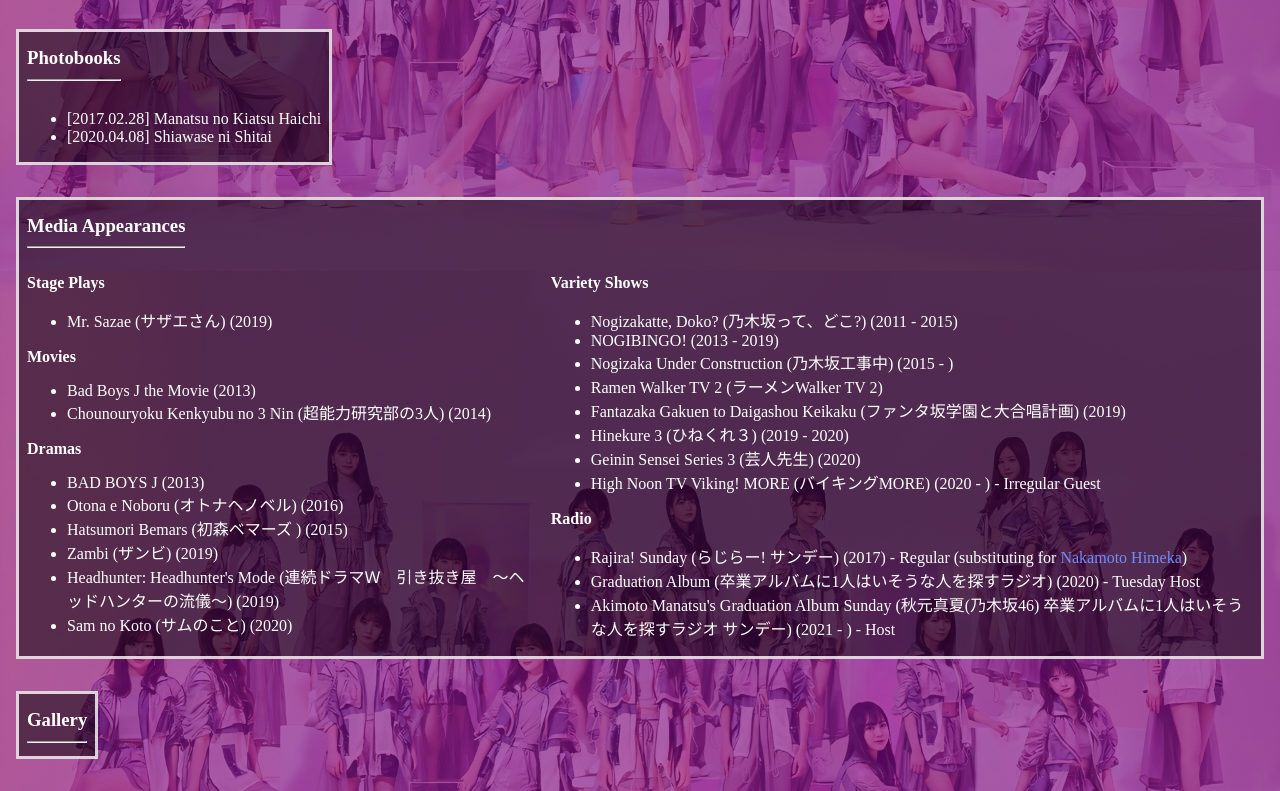
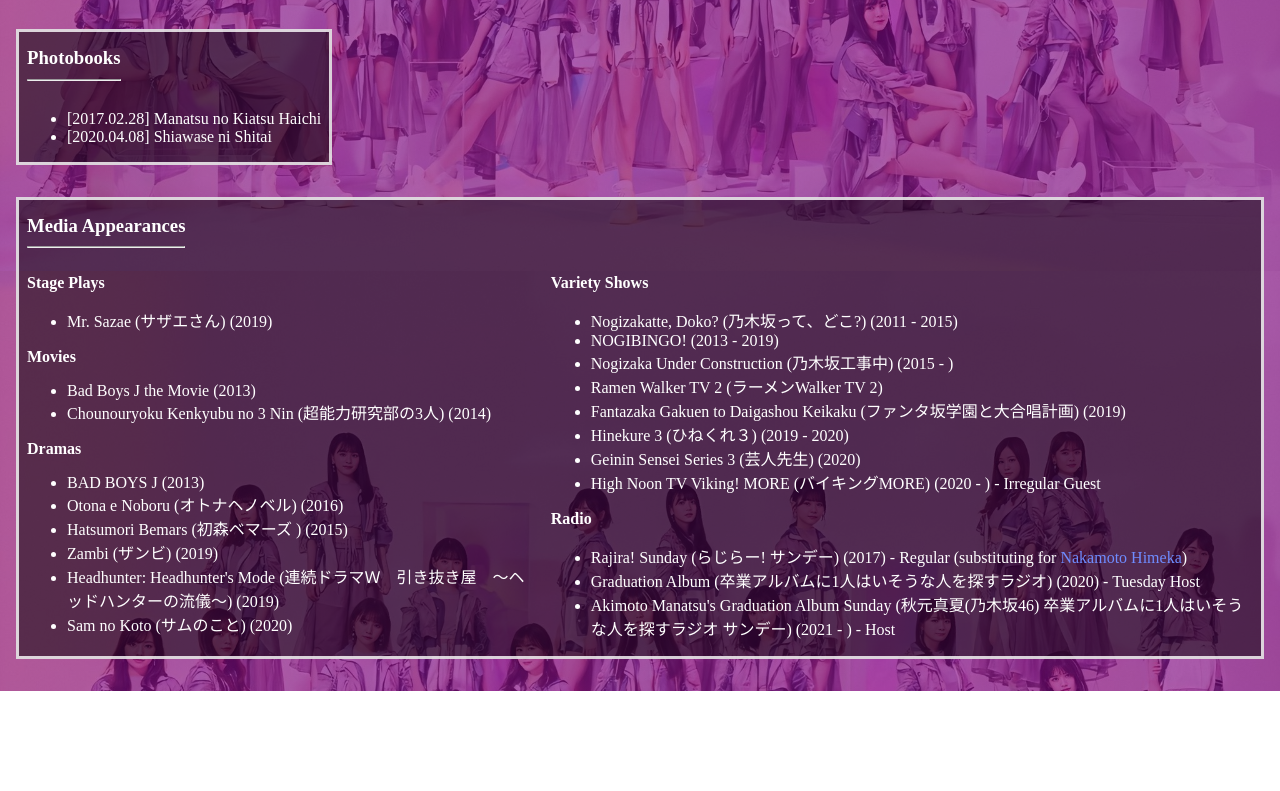
Before and after one commit to GenesisGran/genesisGran.github.io, a plain HTML site: page pages/members/1stGeneration/akimotoManatsu.html in a window 1280 px wide. Shown: the part 2609-3400 px from the top of the page. After the commit the page ends 3300 px from the top, so only its background shows below. Drawn offline with Linux system fonts and the light colour scheme.

Commit message:
ilangin gallery di biodata

```diff
--- a/pages/members/1stGeneration/akimotoManatsu.html
+++ b/pages/members/1stGeneration/akimotoManatsu.html
@@ -470,12 +470,5 @@
         </div>
       </div>
     </section>
-
-    <section id="gallery">
-      <h3>
-        Gallery
-        <hr />
-      </h3>
-    </section>
   </body>
 </html>
```
